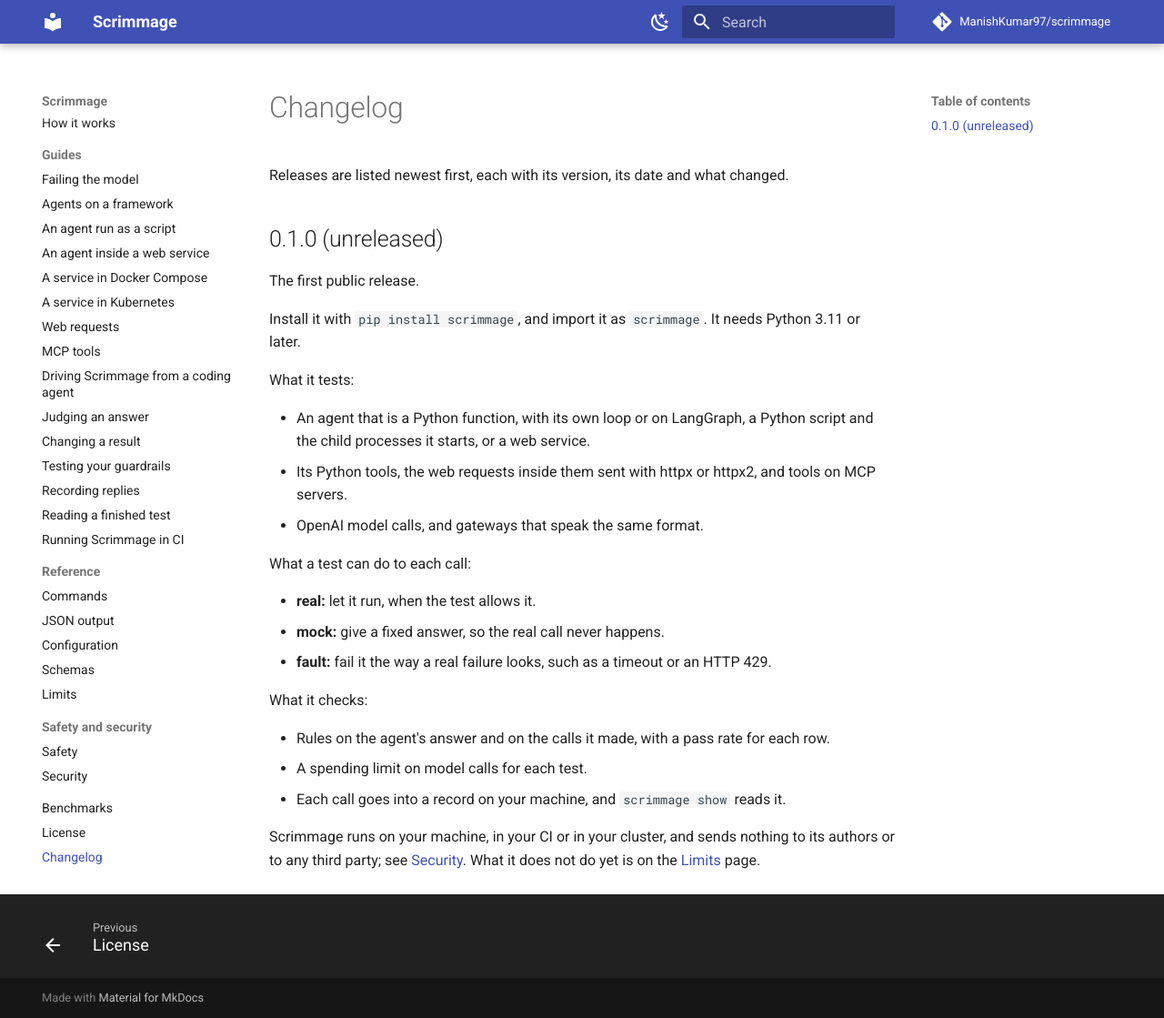
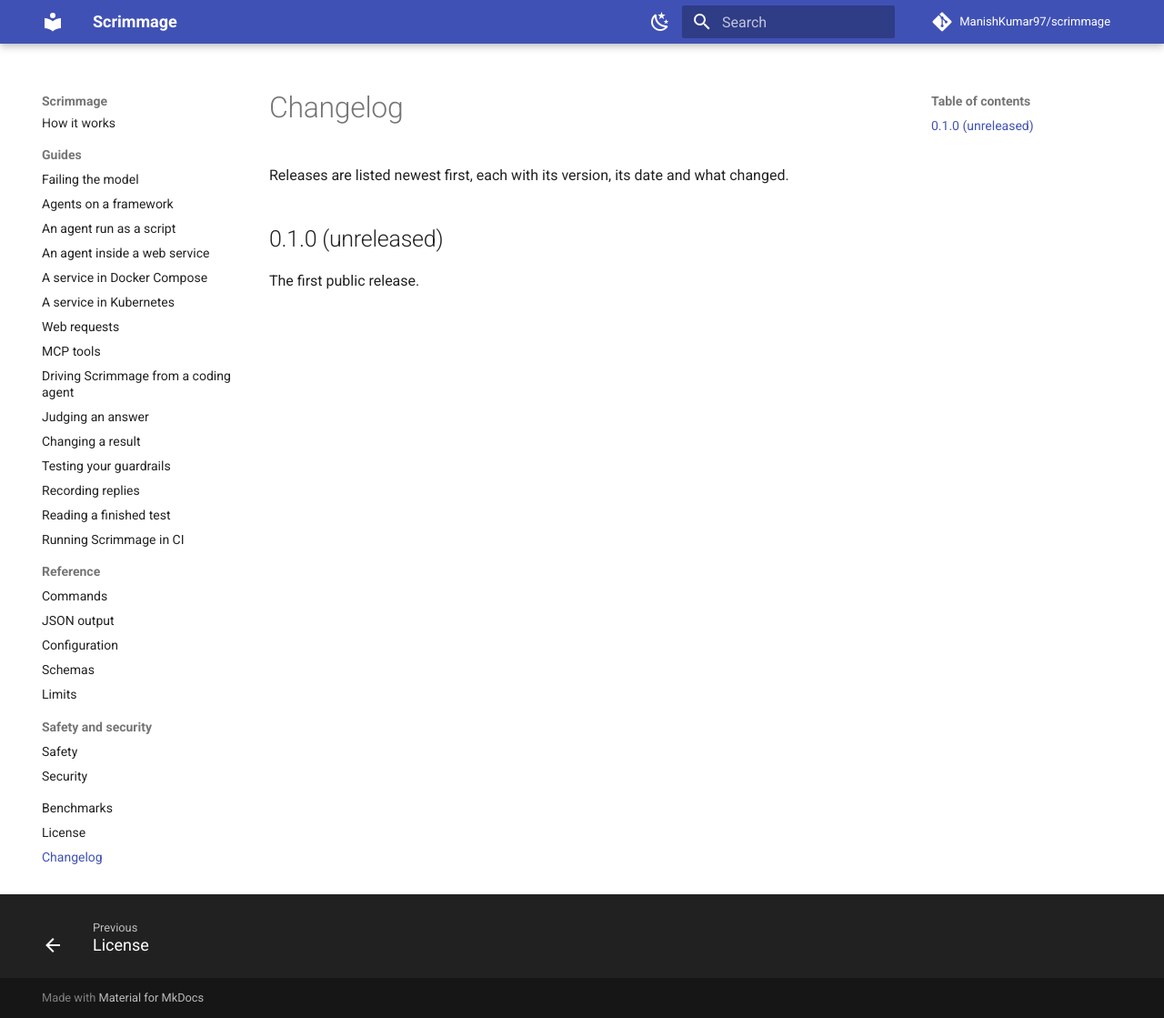
Before and after one commit to ManishKumar97/scrimmage, an MkDocs documentation site: the page built from docs/changelog.md, in a window 1280 px wide and 1119 px high. Shown: the whole window at 91% size. Built offline with MkDocs 1.6.1 and Material for MkDocs 9.7.7, drawn with Linux system fonts in a browser that asks for light colours; comment, search, counter and statistics services are not loaded.

Commit message:
docs(changelog): keep the 0.1.0 entry to one line

```diff
--- a/docs/changelog.md
+++ b/docs/changelog.md
@@ -5,27 +5,3 @@ Releases are listed newest first, each with its version, its date and what chang
 ## 0.1.0 (unreleased)
 
 The first public release.
-
-Install it with `pip install scrimmage`, and import it as `scrimmage`.
-It needs Python 3.11 or later.
-
-What it tests:
-
-- An agent that is a Python function, with its own loop or on LangGraph, a Python script and the child processes it starts, or a web service.
-- Its Python tools, the web requests inside them sent with httpx or httpx2, and tools on MCP servers.
-- OpenAI model calls, and gateways that speak the same format.
-
-What a test can do to each call:
-
-- **real:** let it run, when the test allows it.
-- **mock:** give a fixed answer, so the real call never happens.
-- **fault:** fail it the way a real failure looks, such as a timeout or an HTTP 429.
-
-What it checks:
-
-- Rules on the agent's answer and on the calls it made, with a pass rate for each row.
-- A spending limit on model calls for each test.
-- Each call goes into a record on your machine, and `scrimmage show` reads it.
-
-Scrimmage runs on your machine, in your CI or in your cluster, and sends nothing to its authors or to any third party; see [Security](security.md).
-What it does not do yet is on the [Limits](limits.md) page.
```
